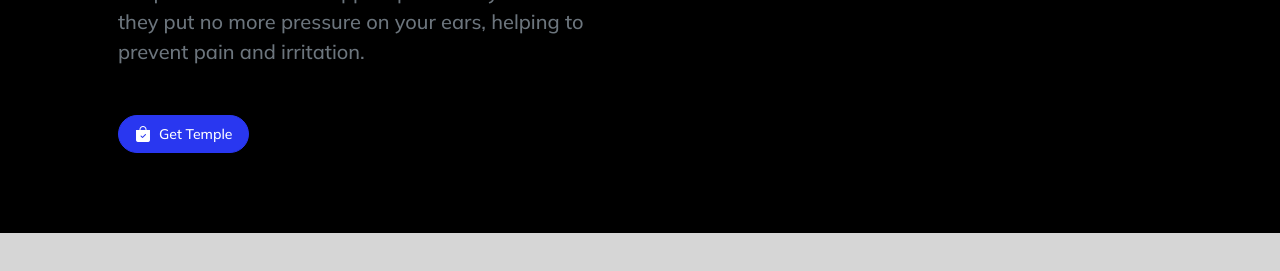
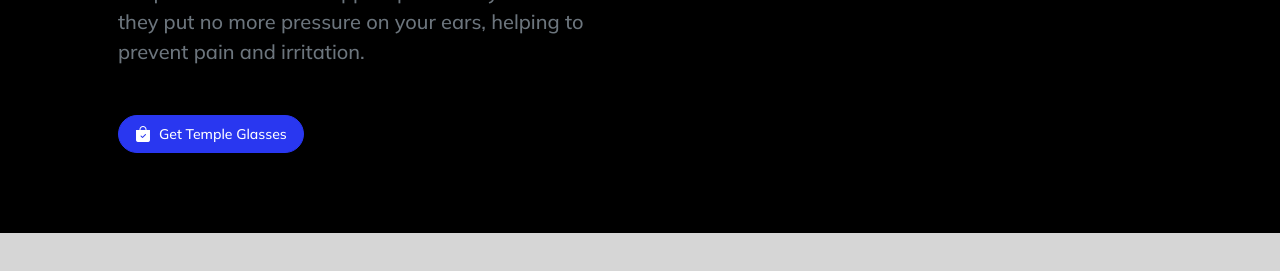
Before and after one commit to emreac/temple-website, a plain HTML site: page index.html in a window 1280 px wide. Shown: the part 467-738 px from the top of the page. Drawn offline with nearby package versions, Linux system fonts and the light colour scheme.

Commit message:
button edit

```diff
--- a/index.html
+++ b/index.html
@@ -83,7 +83,7 @@
                             <a href="https://www.shopier.com/35617138" target="_blank" class="btn btn-primary rounded-pill px-3 mb-2 mb-lg-0">
                                 <span class="d-flex align-items-center">
                                     <i class="bi bi-bag-check-fill me-2"></i>
-                                    <span class="small">Get Temple</span>
+                                    <span class="small">Get Temple Glasses</span>
                                 </span>
                             </a>
                         </div>
```
